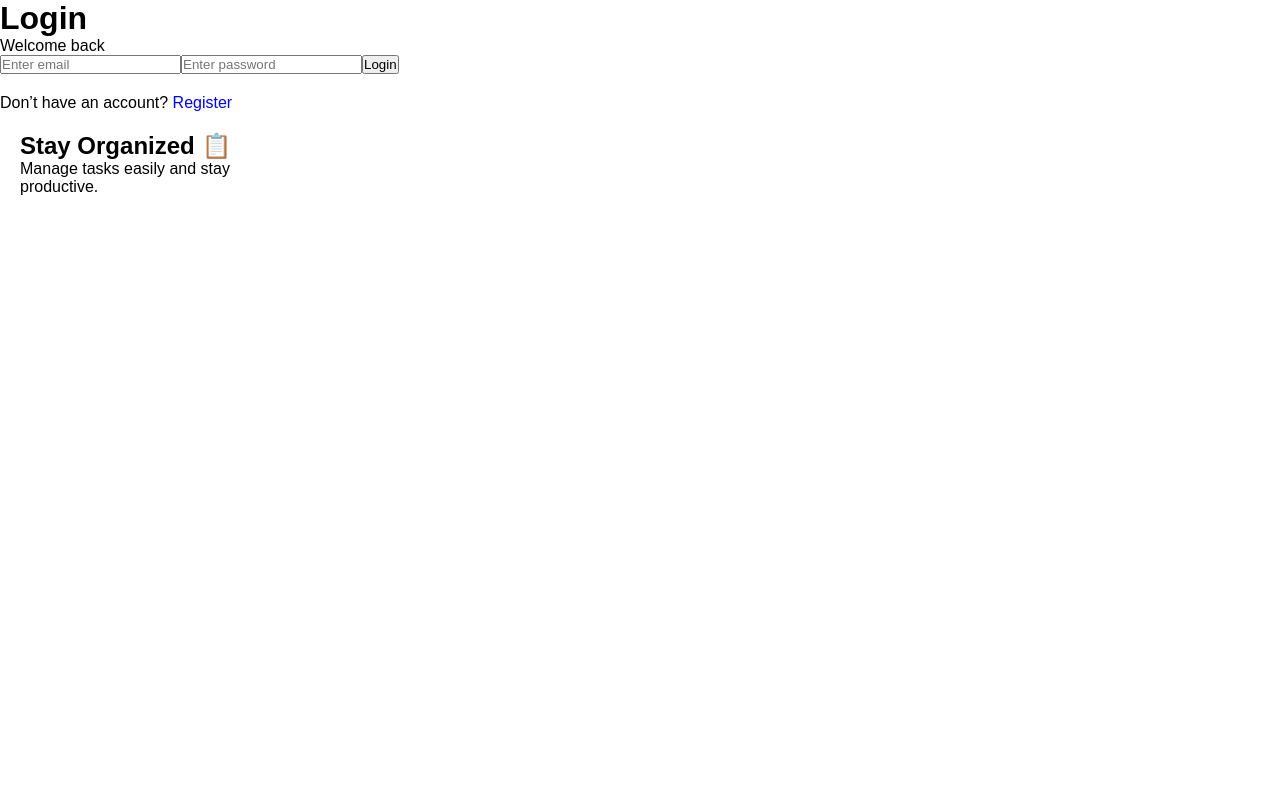
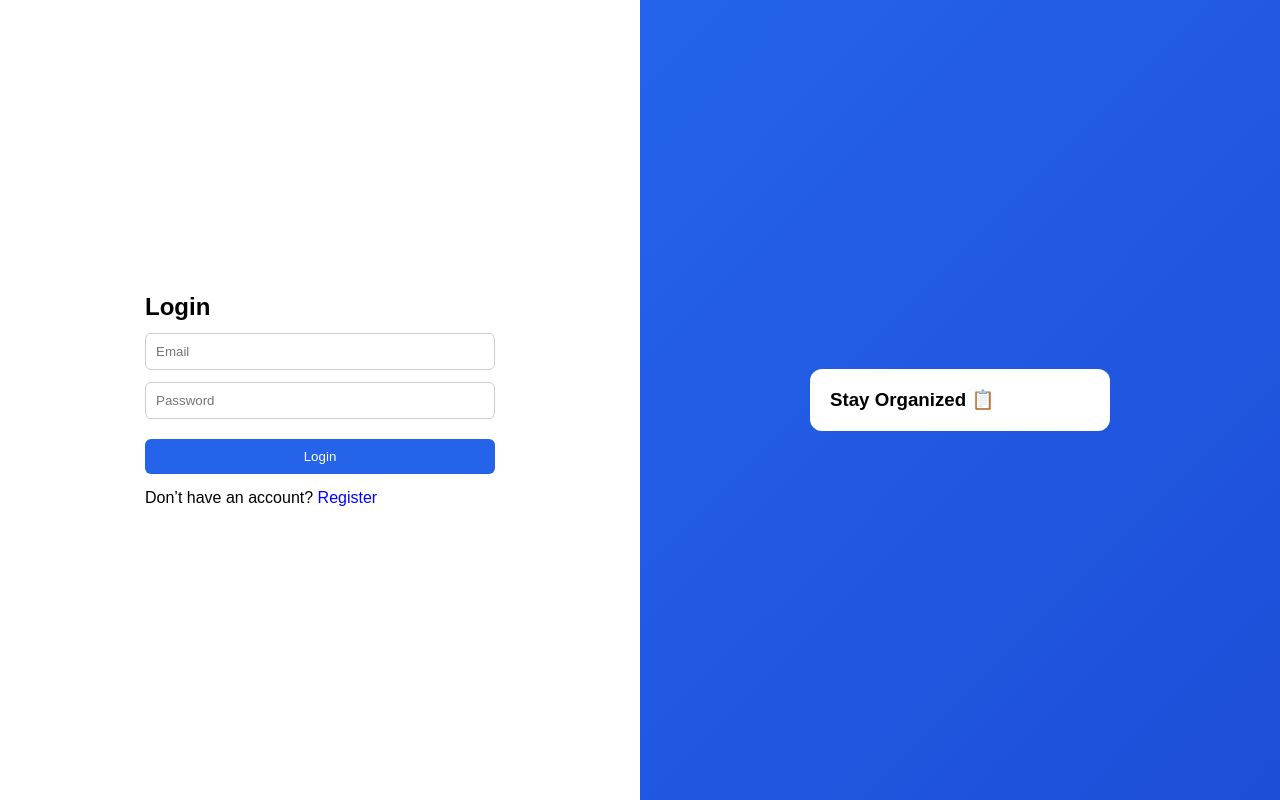
Before and after one commit to 25A31A05IG/Task-Management-App, a React (Vite) app in the folder client/: page / in a window 1280 px wide. Built offline with nearby package versions, Linux system fonts and the light colour scheme.

Commit message:
Login.jsx

```diff
--- a/client/src/pages/Login.jsx
+++ b/client/src/pages/Login.jsx
@@ -3,11 +3,7 @@ import axios from "axios";
 import { useNavigate } from "react-router-dom";
 
 function Login() {
-  const [data, setData] = useState({
-    email: "",
-    password: "",
-  });
-
+  const [data, setData] = useState({ email: "", password: "" });
   const navigate = useNavigate();
 
   const handleChange = (e) => {
@@ -16,64 +12,43 @@ function Login() {
 
   const login = async () => {
     try {
-      const res = await axios.post(
+      await axios.post(
         "https://task-management-app-77tz.onrender.com/api/users/login",
         data
       );
 
-      localStorage.setItem("user", JSON.stringify(res.data.user));
-
       alert("Login successful");
       navigate("/dashboard");
-    } catch (err) {
-      alert(err.response?.data?.message || "Login failed");
+    } catch {
+      alert("Login failed");
     }
   };
 
   return (
-    <div className="login-page">
+    <div className="auth-page">
+      <div className="auth-left">
+        <div className="auth-box">
+          <h2>Login</h2>
 
-      <div className="login-left">
-        <div className="login-box">
-
-          <h1>Login</h1>
-          <p>Welcome back</p>
-
-          <input
-            name="email"
-            placeholder="Enter email"
-            onChange={handleChange}
-          />
-
-          <input
-            name="password"
-            type="password"
-            placeholder="Enter password"
-            onChange={handleChange}
-          />
+          <input name="email" placeholder="Email" onChange={handleChange} />
+          <input name="password" placeholder="Password" type="password" onChange={handleChange} />
 
           <button onClick={login}>Login</button>
 
-          <p style={{ marginTop: "20px" }}>
+          <p style={{ marginTop: "15px" }}>
             Don’t have an account?{" "}
-            <span
-              onClick={() => navigate("/register")}
-              style={{ color: "blue", cursor: "pointer" }}
-            >
+            <span onClick={() => navigate("/register")} style={{ color: "blue", cursor: "pointer" }}>
               Register
             </span>
           </p>
-
         </div>
       </div>
 
-      <div className="login-right">
+      <div className="auth-right">
         <div className="floating-card">
-          <h2>Stay Organized 📋</h2>
-          <p>Manage tasks easily and stay productive.</p>
+          <h3>Stay Organized 📋</h3>
         </div>
       </div>
-
     </div>
   );
 }
```
